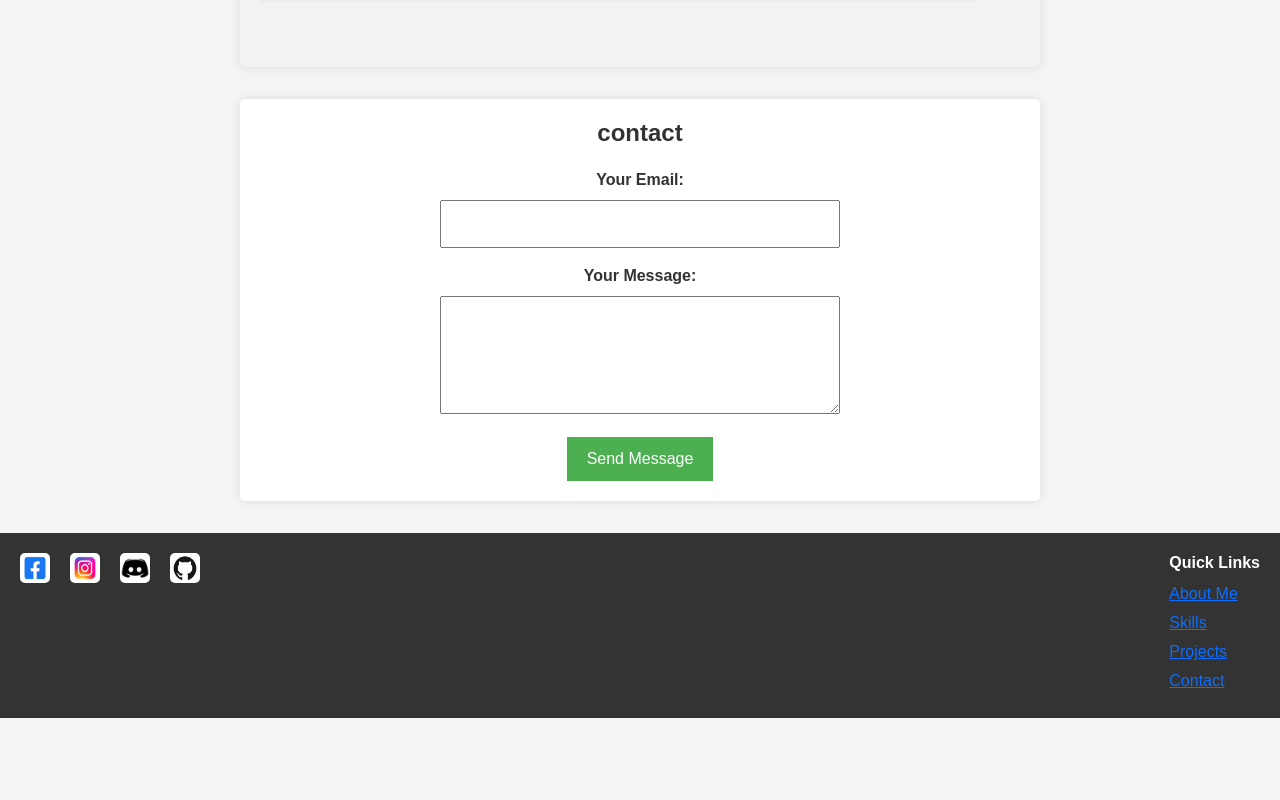
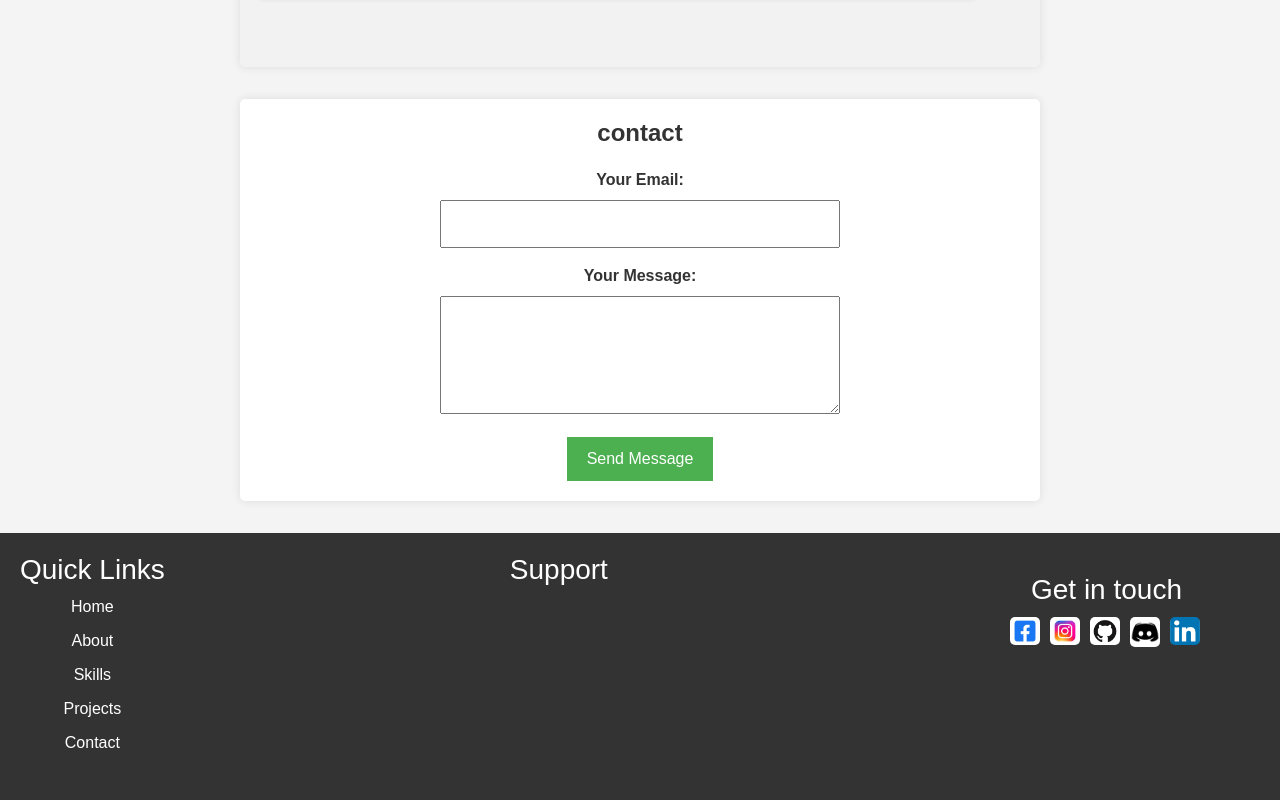
Before and after one commit to Arefin19/prionto-arefin-prio, a plain HTML site: page index.html in a window 1280 px wide. Shown: the part 1615-2415 px from the top of the page. Before the commit the page ends 2333 px from the top, so only its background shows below. Drawn offline with nearby package versions, Linux system fonts and the light colour scheme.

Commit message:
footer 0.1

```diff
--- a/index.html
+++ b/index.html
@@ -1,28 +1,22 @@
 <!DOCTYPE html>
 <html lang="en">
+
 <head>
   <meta charset="UTF-8" />
   <meta name="viewport" content="width=device-width, initial-scale=1.0" />
-    <link
-      rel="stylesheet"
-      href="https://maxcdn.bootstrapcdn.com/bootstrap/4.5.2/css/bootstrap.min.css"
-    />
-    <link
-      href="https://cdn.jsdelivr.net/npm/bootstrap@5.3.0/dist/css/bootstrap.min.css"
-      rel="stylesheet"
-    />
+  <link rel="stylesheet" href="https://maxcdn.bootstrapcdn.com/bootstrap/4.5.2/css/bootstrap.min.css" />
+  <link href="https://cdn.jsdelivr.net/npm/bootstrap@5.3.0/dist/css/bootstrap.min.css" rel="stylesheet" />
   <link rel="shortcut icon" type="image/x-icon" href="./img/logo.png" />
   <link rel="stylesheet" href="./styles/portfolio.css" />
   <link rel="stylesheet" href="./styles/navbar.css" />
   <link rel="stylesheet" href="./styles/footer.css">
   <title>Printo Arefin</title>
 </head>
+
 <body>
   <nav class="navbar">
     <div class="logo">
-        <a href="#"
-          ><img src="./img/logo.png" alt="Logo" height="25" width="25"
-        /></a>
+      <a href="#"><img src="./img/logo.png" alt="Logo" height="25" width="25" /></a>
     </div>
     <ul>
       <li>
@@ -39,13 +33,9 @@
       </li>
       <li class="down">
         <button class="btn">
-            <a
-              href="https://drive.google.com/file/d/1gjw0mn0rsD9iXO0M-odW2wzErFnMX2Zp/view?usp=sharing"
-              ><b
-                ><img src="./img/download.png" height="10" width="15" />
-                Download CV</b
-              ></a
-            >
+          <a href="https://drive.google.com/file/d/1gjw0mn0rsD9iXO0M-odW2wzErFnMX2Zp/view?usp=sharing"><b><img
+                src="./img/download.png" height="10" width="15" />
+              Download CV</b></a>
         </button>
       </li>
     </ul>
@@ -65,13 +55,9 @@
           portfolio and see how I can bring your vision to life!
         </p>
         <button class="btn">
-            <a
-              href="https://drive.google.com/file/d/1gjw0mn0rsD9iXO0M-odW2wzErFnMX2Zp/view?usp=sharing"
-              ><b
-                ><img src="./img/download.png" height="10" width="15" />
-                Download CV</b
-              ></a
-            >
+          <a href="https://drive.google.com/file/d/1gjw0mn0rsD9iXO0M-odW2wzErFnMX2Zp/view?usp=sharing"><b><img
+                src="./img/download.png" height="10" width="15" />
+              Download CV</b></a>
         </button>
         <button class="btn">
           <a href="#contact"><b> Connect me</b></a>
@@ -156,13 +142,10 @@
               <time datetime="2023-10" class="present">Present</time><br />
               GUI application for metro rail card management with online
               transaction system built with react native, typescript,
-                platformIo, and supabase.js (*For Educational Purpose)<a href="https://github.com/Arefin19/metro-rail-smart-card-system">https://github.com/Arefin19/metro-rail-smart-card-system</a>
+              platformIo, and supabase.js (*For Educational Purpose)<a
+                href="https://github.com/Arefin19/metro-rail-smart-card-system">https://github.com/Arefin19/metro-rail-smart-card-system</a>
             </p>
-              <img
-                src="./img/metro.jpg"
-                alt="Project 1"
-                class="d-block w-100"
-              />
+            <img src="./img/metro.jpg" alt="Project 1" class="d-block w-100" />
           </div>
         </div>
 
@@ -174,33 +157,37 @@
               <time datetime="2023-12">Dec 2023</time><br />
               WebWire Tribune online is a web news portal based on reliable
               source for accurate and up-to-date news from around the world.
-                The webApp is developed with Laravel, PHP and Supabase.<a href="https://arefin19.github.io/newsportal/"><Link>https://arefin19.github.io/newsportal/</Link></a>
+              The webApp is developed with Laravel, PHP and Supabase.<a href="https://arefin19.github.io/newsportal/">
+                <Link>https://arefin19.github.io/newsportal/</Link>
+              </a>
             </p>
-              <img
-                src="./img/webwire.jpg"
-                alt="Project 2"
-                class="d-block w-100"
-              />
+            <img src="./img/webwire.jpg" alt="Project 2" class="d-block w-100" />
+          </div>
+        </div>
+
+        <div class="carousel-item">
+          <div class="project">
+            <h3>WebWire Tribune 2</h3>
+            <p>
+              <time datetime="2023-06">Jun 2023</time> -
+              <time datetime="2023-12">Dec 2023</time><br />
+              WebWire Tribune online is a web news portal based on reliable
+              source for accurate and up-to-date news from around the world.
+              The webApp is developed with Laravel, PHP and Supabase.<a href="https://arefin19.github.io/newsportal/">
+                <Link>https://arefin19.github.io/newsportal/</Link>
+              </a>
+            </p>
+            <img src="./img/webwire.jpg" alt="Project 2" class="d-block w-100" />
           </div>
         </div>
       </div>
 
-        <a
-          class="carousel-control-prev"
-          href="#projectCarousel"
-          role="button"
-          data-slide="prev"
-        >
+      <a class="carousel-control-prev" href="#projectCarousel" role="button" data-slide="prev">
         <span class="carousel-control-prev-icon" aria-hidden="true"></span>
         <span class="sr-only">Previous</span>
       </a>
 
-        <a
-          class="carousel-control-next"
-          href="#projectCarousel"
-          role="button"
-          data-slide="next"
-        >
+      <a class="carousel-control-next" href="#projectCarousel" role="button" data-slide="next">
         <span class="carousel-control-next-icon" aria-hidden="true"></span>
         <span class="sr-only">Next</span>
       </a>
@@ -225,28 +212,56 @@
   </section>
 
   <footer>
-      <div class="social-links">
-        <a href="https://facebook.com" class="social-link" target="_blank">
-          <img src="./img/facebook-logo.png" alt="Facebook" class="logo">
+    <div class="footer-container">
+      <div class="footer-left">
+        <h3>Quick Links</h3>
+        <ul>
+          <li><a href="#">Home</a></li>
+          <li><a href="#aboutme">About</a></li>
+          <li><a href="#skills">Skills</a></li>
+          <li><a href="#project">Projects</a></li>
+          <li><a href="#contact">Contact</a></li>
+        </ul>
+      </div>
+      <div class="footer-center">
+        <h3>Support</h3>
+        </div>
+        <div class="footer-right">
+          <h3>Get in touch</h3>
+          <ul class="social-links">
+            <li>
+              <a href="https://www.facebook.com/arefine.prio">
+                <img src="./img/facebook-logo.png" alt="Facebook">
               </a>
-        <a href="https://instagram.com" class="social-link" target="_blank">
-          <img src="./img/instagram-logo.jpg" alt="Instagram" class="logo">
+            </li>
+            <li>
+              <a href="https://www.instagram.com/prionto_arefin">
+                <img src="./img/instagram-logo.jpg" alt="Instagram">
               </a>
-        <a href="https://discord.com" class="social-link" target="_blank">
-          <img src="./img/discord-logo.png" alt="Discord" class="logo">
+            </li>
+            <li>
+              <a href="https://github.com/Arefin19">
+                <img src="./img/github-logo.png" alt="GitHub">
               </a>
-        <a href="https://github.com" class="social-link" target="_blank">
-          <img src="./img/github-logo.png" alt="GitHub" class="logo">
+            </li>
+            <li>
+              <a href="https://discord.com/priontoarefin">
+                <img src="./img/discord-logo.png" alt="discord">
               </a>
+            </li>
+            <li>
+              <a href="https://www.linkedin.com/in/prionto-arefin-prio/">
+                <img src="./img/linkedin.png" alt="linkedin">
+              </a>
+            </li>
+          </ul>
         </div>
 
-      <div class="quick-links">
-        <h2 class="quick-links-heading">Quick Links</h2>
-        <a href="#about" class="quick-link">About Me</a>
-        <a href="#skills" class="quick-link">Skills</a>
-        <a href="#projects" class="quick-link">Projects</a>
-        <a href="#contact" class="quick-link">Contact</a>
+    </div>
+    <div class="footer-bottom">
       </div>
   </footer>
+
 </body>
+
 </html>
--- a/styles/footer.css
+++ b/styles/footer.css
@@ -1,47 +1,71 @@
 
-    body {
-      margin: 0;
-      padding: 0;
-      font-family: 'Arial', sans-serif;
+   footer {
+    background-color: rgb(51,51,51); /* Adjust background color */
+    padding: 20px;
+    text-align: center; /* Adjust alignment if needed */
   }
 
-    footer {
-      background-color: #333;
+  .footer-container {
+    display: flex;
+    justify-content: space-between; /* Distribute sections evenly */
+  }
+
+  .footer-left ul {
+    list-style: none;
+    padding: 0;
+  }
+  .footer-left h3{
     color: #fff;
+  }
+  .footer-left li {
+    margin-bottom: 10px;
+  }
+
+  .footer-left a {
+    color: #fff;
+    text-decoration: none;
+  }
+  .footer-center h3{
+    color: #fff;
+  }
+
+  .footer-right {
+    display: flex;
+    flex-direction: column;
+    align-items: center;
+    justify-content: space-between;
+    color: #000;
     padding: 20px;
-      display: flex;
-      justify-content: space-between;
-      align-items: flex-start;
-      flex-wrap: wrap;
+  }
+
+  .footer-right a {
+    text-decoration: none;
+  }
+
+  .footer-right h3 {
+    margin-bottom: 10px;
+    color: #fff;
+  }
+
+  .footer-right img {
+    width: 30px; /* Adjust logo size based on your image */
+    height: auto;
   }
 
   .social-links {
     display: flex;
-      align-items: center;
+    justify-content: space-evenly;
+    margin-right: 35px;
+    margin-bottom: 130px;
   }
 
-    .social-link {
-      margin-right: 10px;
+  .social-links li {
+    list-style: none;
+    text-decoration: none;
+    margin: 0 5px;
   }
 
-    .quick-links {
-      display: flex;
-      flex-direction: column;
-      align-items: flex-start;
+  .social-links a {
+    width: 30px; /* Adjust icon size based on your image */
+    height: auto;
   }
-
-    .quick-link {
-      margin-bottom: 5px;
-    }
-
-    .logo {
-      width: 30px;
-      height: 30px;
-      margin-right: 10px;
-    }
-    .quick-links-heading {
-        color: #fff;
-        font-size: 16px;
-        font-weight: bold;
-        margin-bottom: 10px;
-      }
--- a/styles/navbar.css
+++ b/styles/navbar.css
@@ -58,6 +58,10 @@
   display: flex;
   align-items: center;
 }
+.navbar .btn a {
+  text-decoration: none;
+  color: #050505;
+}
 .btn {
   background-color: rgb(240, 173, 206);
   color: #050505;
@@ -71,10 +75,10 @@
 }
 .btn a {
   text-decoration: none;
-  color: #050505;
+  color: #fff;
 }
 .btn a:hover {
-  color: rgb(148, 11, 75);
+  color: white;
   border-radius: 5px;
 }
 .navbar a:hover {
--- a/styles/portfolio.css
+++ b/styles/portfolio.css
@@ -103,8 +103,7 @@ section {
 }
 
 h1,
-h2,
-h3 {
+h2 {
   color: #333;
 }
 
@@ -142,7 +141,6 @@ p {
 .skills .skill-item span {
   flex-grow: 1; /* Allow the text to grow and fill available space */
 }
-
 
 time.present {
   font-weight: bold;
```
Also changed, not shown: img/linkedin.png (added). Lines whose indentation alone changed are shown as unchanged.
